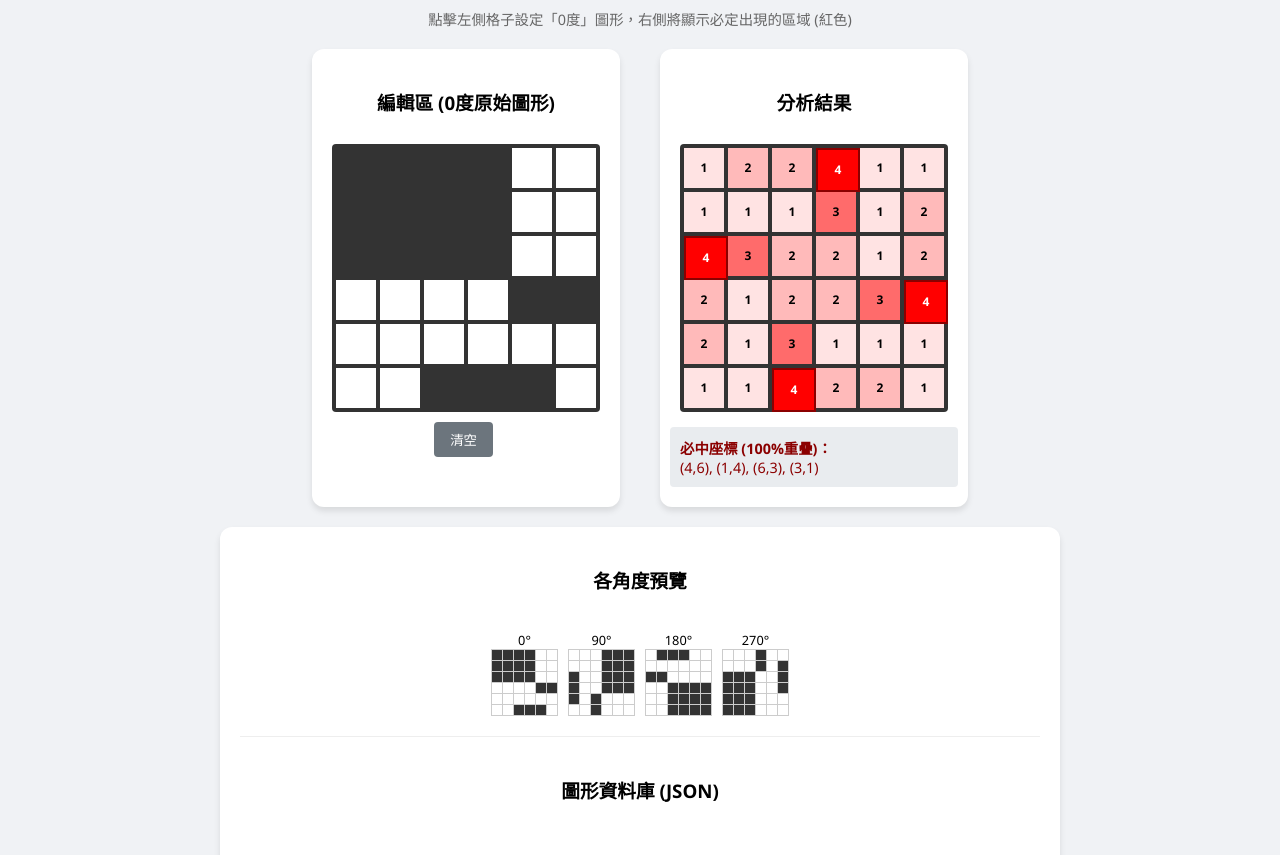
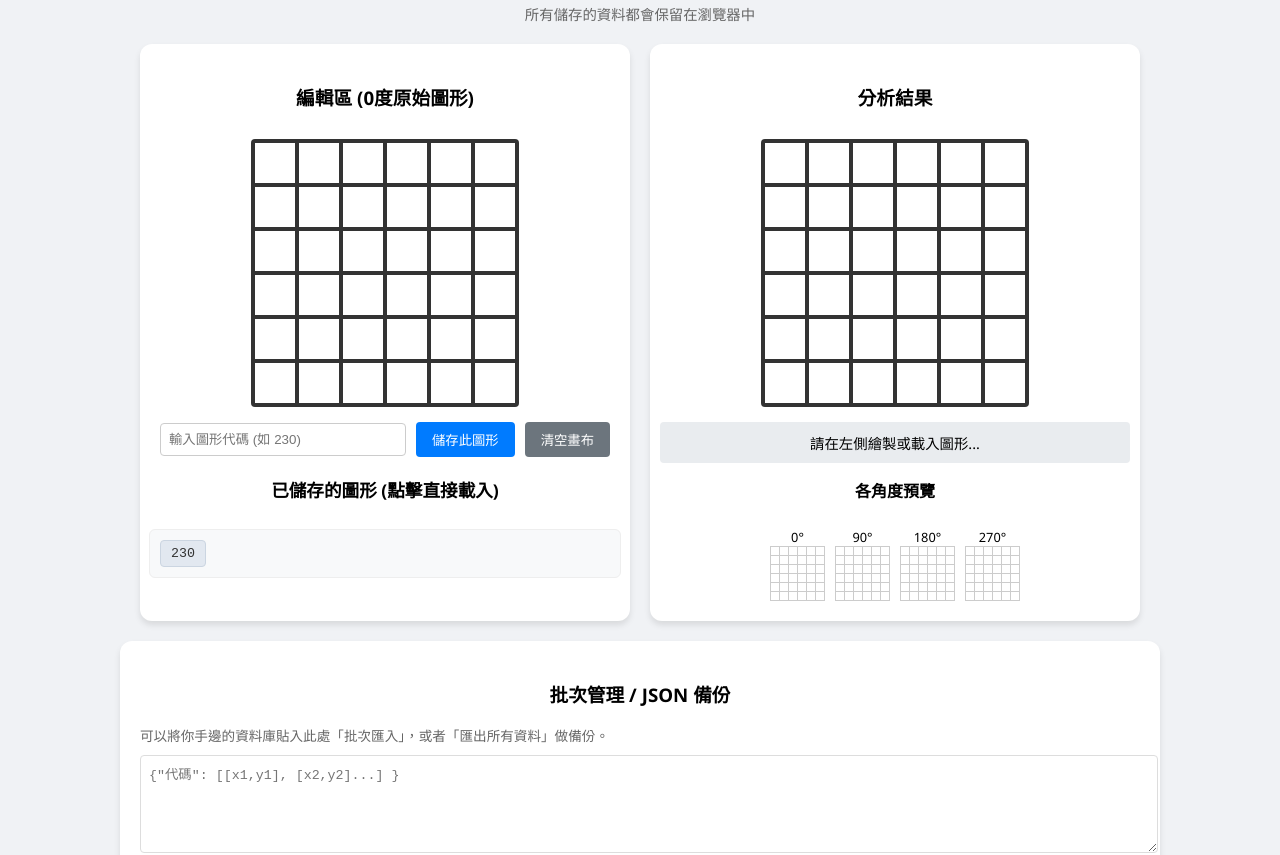
Before and after one commit to tom1835566/SKidle, a plain HTML site: page index.html in a window 1280 px wide. Shown: the part 97-952 px from the top of the page. Drawn offline with Linux system fonts and the light colour scheme.

Commit message:
Update index.html

```diff
--- a/index.html
+++ b/index.html
@@ -3,17 +3,16 @@
 <head>
     <meta charset="UTF-8">
     <meta name="viewport" content="width=device-width, initial-scale=1.0">
-    <title>圖形旋轉重疊分析器</title>
+    <title>圖形旋轉重疊分析器 (具備本地儲存)</title>
     <style>
         :root {
             --bg-color: #f0f2f5;
             --cell-size: 40px;
             --grid-gap: 4px;
-            --highlight-100: #ff0000; /* 100% 重疊 */
+            --highlight-100: #ff0000;
             --highlight-75: #ff6b6b;
             --highlight-50: #ffbaba;
             --highlight-25: #ffe3e3;
-            --cell-border: #ccc;
         }
 
         body {
@@ -25,14 +24,16 @@
             padding: 20px;
         }
 
-        h1 { margin-bottom: 10px; }
+        h1 { margin-bottom: 5px; }
         .subtitle { color: #666; font-size: 0.9em; margin-bottom: 20px; }
 
         .container {
             display: flex;
             flex-wrap: wrap;
-            gap: 40px;
+            gap: 20px;
             justify-content: center;
+            max-width: 1000px;
+            width: 100%;
         }
 
         .panel {
@@ -43,6 +44,8 @@
             display: flex;
             flex-direction: column;
             align-items: center;
+            flex: 1;
+            min-width: 300px;
         }
 
         .grid-container {
@@ -54,14 +57,6 @@
             background-color: #333;
             padding: var(--grid-gap);
             border-radius: 4px;
-            position: relative;
-        }
-
-        /* 座標軸標示 (簡易版) */
-        .grid-label {
-            position: absolute;
-            color: #999;
-            font-size: 10px;
         }
 
         .cell {
@@ -78,150 +73,128 @@
             transition: background-color 0.1s;
         }
 
-        /* 輸入區樣式 */
         .input-cell.active { background-color: #333; color: white; }
 
-        /* 結果區樣式 */
         .result-cell[data-overlap="4"] { background-color: var(--highlight-100); color: white; border: 2px solid darkred; }
         .result-cell[data-overlap="3"] { background-color: var(--highlight-75); }
         .result-cell[data-overlap="2"] { background-color: var(--highlight-50); }
         .result-cell[data-overlap="1"] { background-color: var(--highlight-25); }
 
-        .controls {
-            margin-top: 20px;
-            width: 100%;
-        }
+        .controls { width: 100%; display: flex; flex-direction: column; gap: 10px; }
+        .row-controls { display: flex; gap: 10px; width: 100%; align-items: center; }
 
-        textarea {
-            width: 100%;
-            height: 100px;
-            margin-bottom: 10px;
-            font-family: monospace;
-            padding: 8px;
-            border: 1px solid #ddd;
-            border-radius: 4px;
-        }
+        input[type="text"] { padding: 8px; border: 1px solid #ccc; border-radius: 4px; flex: 1; }
+        textarea { width: 100%; height: 80px; font-family: monospace; padding: 8px; border: 1px solid #ddd; border-radius: 4px; resize: vertical;}
 
         button {
-            padding: 8px 16px;
-            background-color: #007bff;
-            color: white;
-            border: none;
-            border-radius: 4px;
-            cursor: pointer;
-            margin-right: 5px;
+            padding: 8px 16px; background-color: #007bff; color: white; border: none; border-radius: 4px; cursor: pointer; transition: 0.2s; white-space: nowrap;
         }
         button:hover { background-color: #0056b3; }
         button.secondary { background-color: #6c757d; }
         button.secondary:hover { background-color: #545b62; }
+        button.danger { background-color: #dc3545; }
+        button.danger:hover { background-color: #bd2130; }
 
-        .info-box {
-            margin-top: 15px;
-            padding: 10px;
-            background: #e9ecef;
-            border-radius: 4px;
-            width: 100%;
-            font-size: 0.9rem;
+        .saved-list {
+            display: flex; flex-wrap: wrap; gap: 8px; width: 100%; margin-top: 10px;
+            max-height: 150px; overflow-y: auto; padding: 10px; background: #f8f9fa; border-radius: 6px; border: 1px solid #eee;
         }
+        .code-btn { background-color: #e2e8f0; color: #333; border: 1px solid #cbd5e1; padding: 5px 10px; border-radius: 4px; cursor: pointer; font-family: monospace;}
+        .code-btn:hover { background-color: #cbd5e1; }
 
-        .small-grids {
-            display: flex;
-            gap: 10px;
-            margin-top: 20px;
-        }
+        .info-box { margin-top: 15px; padding: 10px; background: #e9ecef; border-radius: 4px; width: 100%; font-size: 0.9rem; text-align: center; }
+
+        .small-grids { display: flex; gap: 10px; margin-top: 10px; justify-content: center;}
         .small-grid-wrapper { text-align: center; font-size: 0.8em; }
-        .small-grid {
-            display: grid;
-            grid-template-columns: repeat(6, 10px);
-            grid-template-rows: repeat(6, 10px);
-            gap: 1px;
-            background: #ccc;
-            padding: 1px;
-        }
-        .small-cell { width: 10px; height: 10px; background: white; }
+        .small-grid { display: grid; grid-template-columns: repeat(6, 8px); grid-template-rows: repeat(6, 8px); gap: 1px; background: #ccc; padding: 1px; }
+        .small-cell { width: 8px; height: 8px; background: white; }
         .small-cell.active { background: #333; }
-
     </style>
 </head>
 <body>
 
     <h1>圖形旋轉重疊分析器</h1>
-    <div class="subtitle">點擊左側格子設定「0度」圖形，右側將顯示必定出現的區域 (紅色)</div>
+    <div class="subtitle">所有儲存的資料都會保留在瀏覽器中</div>
 
     <div class="container">
         <div class="panel">
             <h3>編輯區 (0度原始圖形)</h3>
-            <div class="grid-container" id="inputGrid">
+            <div class="grid-container" id="inputGrid"></div>
+
+            <div class="controls" style="margin-top: 15px;">
+                <div class="row-controls">
+                    <input type="text" id="currentCode" placeholder="輸入圖形代碼 (如 230)">
+                    <button onclick="saveCurrentShape()">儲存此圖形</button>
+                    <button onclick="clearGrid()" class="secondary">清空畫布</button>
                 </div>
-            <div style="margin-top: 10px;">
-                <button onclick="clearGrid()" class="secondary">清空</button>
+            </div>
+
+            <h3 style="margin-top: 20px; font-size: 1.1em;">已儲存的圖形 (點擊直接載入)</h3>
+            <div class="saved-list" id="savedCodeList">
                 </div>
         </div>
 
         <div class="panel">
             <h3>分析結果</h3>
-            <div class="grid-container" id="resultGrid">
-                </div>
-            <div class="info-box" id="resultText">
-                請在左側繪製圖形...
-            </div>
-        </div>
-    </div>
+            <div class="grid-container" id="resultGrid"></div>
+            <div class="info-box" id="resultText">請在左側繪製或載入圖形...</div>
 
-    <div class="panel" style="margin-top: 20px; width: 90%; max-width: 800px;">
-        <h3>各角度預覽</h3>
+            <h3 style="margin-top: 15px; font-size: 1em;">各角度預覽</h3>
             <div class="small-grids">
                 <div class="small-grid-wrapper">0°<div id="preview0" class="small-grid"></div></div>
                 <div class="small-grid-wrapper">90°<div id="preview90" class="small-grid"></div></div>
                 <div class="small-grid-wrapper">180°<div id="preview180" class="small-grid"></div></div>
                 <div class="small-grid-wrapper">270°<div id="preview270" class="small-grid"></div></div>
             </div>
+        </div>
+    </div>
 
-        <hr style="width:100%; margin: 20px 0; border:0; border-top:1px solid #eee;">
-
-        <h3>圖形資料庫 (JSON)</h3>
+    <div class="panel" style="margin-top: 20px; width: 90%; max-width: 1000px;">
+        <h3>批次管理 / JSON 備份</h3>
         <div class="controls">
-            <p style="font-size: 0.85em; color: #666;">格式說明：{"代碼": [[x1,y1], [x2,y2]...] }，座標為 1-6 (左下角為 1,1)</p>
-            <textarea id="dbInput" placeholder='範例格式: {"230": [[5,3], [6,3], [1,6], [2,6], [3,6], [4,6], [1,5], [2,5], [3,5], [4,5], [1,4], [2,4], [3,4], [4,4]]}'></textarea>
-            <div style="display:flex; gap:10px; align-items: center;">
-                <input type="text" id="loadCode" placeholder="輸入代碼 (如 230)" style="padding: 8px; width: 120px;">
-                <button onclick="loadFromDB()">載入圖形</button>
-                <button onclick="exportToDB()" class="secondary">將目前圖形轉為 JSON</button>
+            <p style="font-size: 0.85em; color: #666; margin: 0;">可以將你手邊的資料庫貼入此處「批次匯入」，或者「匯出所有資料」做備份。</p>
+            <textarea id="dbTextarea" placeholder='{"代碼": [[x1,y1], [x2,y2]...] }'></textarea>
+            <div class="row-controls">
+                <button onclick="importJSON()">從文字框批次匯入</button>
+                <button onclick="exportJSON()" class="secondary">匯出所有資料到文字框</button>
+                <div style="flex:1"></div>
+                <button onclick="clearDatabase()" class="danger">清空所有儲存的資料</button>
             </div>
         </div>
     </div>
 
     <script>
         const GRID_SIZE = 6;
-        // 儲存目前 0 度的座標點 Set<string> "x,y"
         let activePoints = new Set();
+        // 核心：從 localStorage 讀取資料庫，若無則為空物件
+        let shapeDatabase = JSON.parse(localStorage.getItem('rotateShapeDB')) || {};
 
         function init() {
             createGrid('inputGrid', true);
             createGrid('resultGrid', false);
             createSmallGrids();
+            updateSavedListUI();
+
+            // 如果剛好沒有資料，放個範例進去
+            if(Object.keys(shapeDatabase).length === 0) {
+                const exampleData = {
+                    "230": [[5,3], [6,3], [3,1], [4,1], [5,1], [1,6], [2,6], [3,6], [4,6], [1,5], [2,5], [3,5], [4,5], [1,4], [2,4], [3,4], [4,4]]
+                };
+                Object.assign(shapeDatabase, exampleData);
+                saveDatabase();
+            }
         }
 
-        // 建立 6x6 網格
+        // 網格建立邏輯
         function createGrid(elementId, isInteractive) {
             const container = document.getElementById(elementId);
             container.innerHTML = '';
-
-            // 由於 CSS Grid 是從左上排到右下，但數學座標習慣左下是 (1,1)
-            // 所以我們 loop row 從 6 到 1 (Y軸)，col 從 1 到 6 (X軸)
             for (let y = GRID_SIZE; y >= 1; y--) {
                 for (let x = 1; x <= GRID_SIZE; x++) {
                     const div = document.createElement('div');
                     div.className = isInteractive ? 'cell input-cell' : 'cell result-cell';
-                    div.dataset.x = x;
-                    div.dataset.y = y;
-
-                    if (isInteractive) {
-                        div.onclick = () => togglePoint(x, y, div);
-                    }
-
-                    // 加上 tooltip
-                    div.title = `(${x}, ${y})`;
+                    div.dataset.x = x; div.dataset.y = y;
+                    if (isInteractive) div.onclick = () => togglePoint(x, y, div);
                     container.appendChild(div);
                 }
             }
@@ -230,104 +203,67 @@
         function createSmallGrids() {
             const ids = ['preview0', 'preview90', 'preview180', 'preview270'];
             ids.forEach(id => {
-                const el = document.getElementById(id);
-                el.innerHTML = '';
+                const el = document.getElementById(id); el.innerHTML = '';
                 for (let i = 0; i < 36; i++) {
                     const div = document.createElement('div');
-                    div.className = 'small-cell';
-                    el.appendChild(div);
+                    div.className = 'small-cell'; el.appendChild(div);
                 }
             });
         }
 
-        // 點擊切換狀態
         function togglePoint(x, y, element) {
             const key = `${x},${y}`;
-            if (activePoints.has(key)) {
-                activePoints.delete(key);
-                element.classList.remove('active');
-            } else {
-                activePoints.add(key);
-                element.classList.add('active');
-            }
+            if (activePoints.has(key)) { activePoints.delete(key); element.classList.remove('active'); }
+            else { activePoints.add(key); element.classList.add('active'); }
             calculateOverlap();
         }
 
         function clearGrid() {
             activePoints.clear();
             document.querySelectorAll('.input-cell').forEach(el => el.classList.remove('active'));
+            document.getElementById('currentCode').value = "";
             calculateOverlap();
         }
 
-        // 核心邏輯：座標旋轉
-        // 輸入 (x, y) 1~6, 順時針旋轉 90 度
-        // 公式： x' = y, y' = N + 1 - x
-        function rotatePoint(x, y) {
-            return {
-                x: y,
-                y: GRID_SIZE + 1 - x
-            };
-        }
+        function rotatePoint(x, y) { return { x: y, y: GRID_SIZE + 1 - x }; }
 
         function calculateOverlap() {
-            // 1. 取得 0 度座標陣列
-            let points0 = [];
-            activePoints.forEach(p => {
-                const [x, y] = p.split(',').map(Number);
-                points0.push({x, y});
+            let points0 = Array.from(activePoints).map(p => {
+                const [x, y] = p.split(',').map(Number); return {x, y};
             });
 
             if (points0.length === 0) {
-                resetResult();
-                return;
+                resetResult(); return;
             }
 
-            // 2. 計算 90, 180, 270
             let points90 = points0.map(p => rotatePoint(p.x, p.y));
             let points180 = points90.map(p => rotatePoint(p.x, p.y));
             let points270 = points180.map(p => rotatePoint(p.x, p.y));
 
             const allRotations = [points0, points90, points180, points270];
-
-            // 3. 更新小預覽圖
             updateSmallPreviews(allRotations);
 
-            // 4. 計算重疊頻率
-            // 使用 Map 紀錄每個座標出現的次數
             let frequency = {};
-            // 初始化 key
             for(let y=1; y<=6; y++) for(let x=1; x<=6; x++) frequency[`${x},${y}`] = 0;
+            allRotations.forEach(rot => rot.forEach(p => frequency[`${p.x},${p.y}`]++));
 
-            allRotations.forEach(rotation => {
-                rotation.forEach(p => {
-                    frequency[`${p.x},${p.y}`]++;
-                });
-            });
-
-            // 5. 渲染結果
             const resultCells = document.querySelectorAll('.result-cell');
             let maxOverlapCoords = [];
 
             resultCells.forEach(cell => {
-                const x = cell.dataset.x;
-                const y = cell.dataset.y;
+                const x = cell.dataset.x, y = cell.dataset.y;
                 const count = frequency[`${x},${y}`];
-
-                cell.dataset.overlap = count; // 用於 CSS 上色
-                cell.textContent = count > 0 ? count : ''; // 顯示數字
-
-                if (count === 4) {
-                    maxOverlapCoords.push(`(${x},${y})`);
-                }
+                cell.dataset.overlap = count;
+                cell.textContent = count > 0 ? count : '';
+                if (count === 4) maxOverlapCoords.push(`(${x},${y})`);
             });
 
-            // 6. 更新文字結果
             const resultText = document.getElementById('resultText');
             if (maxOverlapCoords.length > 0) {
                 resultText.innerHTML = `<strong>必中座標 (100%重疊)：</strong><br>${maxOverlapCoords.join(', ')}`;
                 resultText.style.color = "darkred";
             } else {
-                resultText.innerHTML = "沒有 100% 重疊的點。請嘗試點擊深色區域。";
+                resultText.innerHTML = "沒有 100% 重疊的點。";
                 resultText.style.color = "#333";
             }
         }
@@ -335,14 +271,9 @@
         function updateSmallPreviews(rotations) {
             const ids = ['preview0', 'preview90', 'preview180', 'preview270'];
             rotations.forEach((points, index) => {
-                const container = document.getElementById(ids[index]);
-                const cells = container.children;
-                // 清空
+                const cells = document.getElementById(ids[index]).children;
                 for(let c of cells) c.className = 'small-cell';
-
                 points.forEach(p => {
-                    // 將 x,y 轉換回 grid index (row 0 is y=6, col 0 is x=1)
-                    // index = (6 - y) * 6 + (x - 1)
                     const idx = (GRID_SIZE - p.y) * GRID_SIZE + (p.x - 1);
                     if (cells[idx]) cells[idx].classList.add('active');
                 });
@@ -350,79 +281,114 @@
         }
 
         function resetResult() {
-            document.querySelectorAll('.result-cell').forEach(c => {
-                c.dataset.overlap = 0;
-                c.textContent = '';
-            });
-            document.getElementById('resultText').textContent = "請在左側繪製圖形...";
+            document.querySelectorAll('.result-cell').forEach(c => { c.dataset.overlap = 0; c.textContent = ''; });
+            document.getElementById('resultText').textContent = "請在左側繪製或載入圖形...";
             updateSmallPreviews([[],[],[],[]]);
         }
 
-        // --- 資料庫功能 ---
+        // ================= 資料庫與本地儲存功能 =================
 
-        function exportToDB() {
-            let coords = [];
-            activePoints.forEach(p => {
-                const [x, y] = p.split(',').map(Number);
-                coords.push([x, y]);
-            });
-            const output = JSON.stringify({ "自訂代碼": coords });
-            document.getElementById('dbInput').value = output;
+        function saveDatabase() {
+            localStorage.setItem('rotateShapeDB', JSON.stringify(shapeDatabase));
+            updateSavedListUI();
         }
 
-        function loadFromDB() {
-            const jsonStr = document.getElementById('dbInput').value;
-            const code = document.getElementById('loadCode').value.trim();
+        function updateSavedListUI() {
+            const listEl = document.getElementById('savedCodeList');
+            listEl.innerHTML = '';
+            const codes = Object.keys(shapeDatabase).sort();
 
-            if (!jsonStr) return alert("請先輸入資料庫 JSON");
-            if (!code) return alert("請輸入要載入的代碼");
+            if (codes.length === 0) {
+                listEl.innerHTML = '<span style="color:#999; font-size: 0.9em;">目前沒有儲存的圖形</span>';
+                return;
+            }
 
-            try {
-                const db = JSON.parse(jsonStr);
-                const data = db[code];
+            codes.forEach(code => {
+                const btn = document.createElement('button');
+                btn.className = 'code-btn';
+                btn.textContent = code;
+                btn.onclick = () => loadShapeByCode(code);
+                // 加上右鍵可以刪除的提示
+                btn.oncontextmenu = (e) => {
+                    e.preventDefault();
+                    if(confirm(`確定要刪除代碼 [ ${code} ] 的圖形嗎？`)) {
+                        delete shapeDatabase[code];
+                        saveDatabase();
+                    }
+                };
+                listEl.appendChild(btn);
+            });
+        }
 
-                if (!data) return alert(`找不到代碼 ${code}`);
+        function saveCurrentShape() {
+            const code = document.getElementById('currentCode').value.trim();
+            if (!code) return alert("請先輸入圖形代碼！");
+            if (activePoints.size === 0) return alert("畫布是空的，無法儲存！");
 
-                clearGrid();
-                const cells = document.querySelectorAll('.input-cell');
+            const coords = Array.from(activePoints).map(p => {
+                const [x, y] = p.split(',').map(Number);
+                return [x, y];
+            });
+
+            shapeDatabase[code] = coords;
+            saveDatabase();
+
+            // 提示一下效果
+            const btn = document.querySelector(`button[onclick="saveCurrentShape()"]`);
+            const oldText = btn.textContent;
+            btn.textContent = "儲存成功！";
+            btn.style.backgroundColor = "#28a745";
+            setTimeout(() => { btn.textContent = oldText; btn.style.backgroundColor = ""; }, 1500);
+        }
+
+        function loadShapeByCode(code) {
+            const data = shapeDatabase[code];
+            if (!data) return;
+
+            clearGrid(); // 先清空當前畫面
+            document.getElementById('currentCode').value = code;
 
             data.forEach(pt => {
-                    // 支援 [x, y] 陣列格式
-                    const x = pt[0];
-                    const y = pt[1];
-                    // 找到對應的 DOM 觸發點擊或直接設定
-                    const selector = `.input-cell[data-x="${x}"][data-y="${y}"]`;
-                    const cell = document.querySelector(selector);
+                const x = pt[0], y = pt[1];
+                const cell = document.querySelector(`.input-cell[data-x="${x}"][data-y="${y}"]`);
                 if (cell) {
                     activePoints.add(`${x},${y}`);
                     cell.classList.add('active');
                 }
             });
             calculateOverlap();
+        }
 
+        function importJSON() {
+            const jsonStr = document.getElementById('dbTextarea').value;
+            if (!jsonStr) return alert("文字框是空的！");
+            try {
+                const newDb = JSON.parse(jsonStr);
+                // 合併資料
+                Object.assign(shapeDatabase, newDb);
+                saveDatabase();
+                alert("批次匯入成功！");
+                document.getElementById('dbTextarea').value = ""; // 匯入後清空
             } catch (e) {
-                alert("JSON 格式錯誤");
-                console.error(e);
+                alert("JSON 格式錯誤，請檢查語法。\n" + e.message);
             }
         }
 
-        // 初始化
+        function exportJSON() {
+            document.getElementById('dbTextarea').value = JSON.stringify(shapeDatabase, null, 2);
+        }
+
+        function clearDatabase() {
+            if (confirm("警告：這將會清除您瀏覽器中所有已儲存的圖形，確定要繼續嗎？")) {
+                shapeDatabase = {};
+                saveDatabase();
+                clearGrid();
+                document.getElementById('dbTextarea').value = "";
+            }
+        }
+
+        // 啟動
         init();
-
-        // 預先載入使用者的範例 230
-        const exampleData = {
-            "230": [
-                [5,3], [6,3], // 圖案 2
-                [3,1], [4,1], [5,1], // 圖案 3
-                [1,6], [2,6], [3,6], [4,6],
-                [1,5], [2,5], [3,5], [4,5],
-                [1,4], [2,4], [3,4], [4,4] // 圖案 0
-            ]
-        };
-        document.getElementById('dbInput').value = JSON.stringify(exampleData);
-        document.getElementById('loadCode').value = "230";
-        // 自動載入一次
-        setTimeout(loadFromDB, 500);
 
     </script>
 </body>
```
Lines whose indentation alone changed are shown as unchanged.
